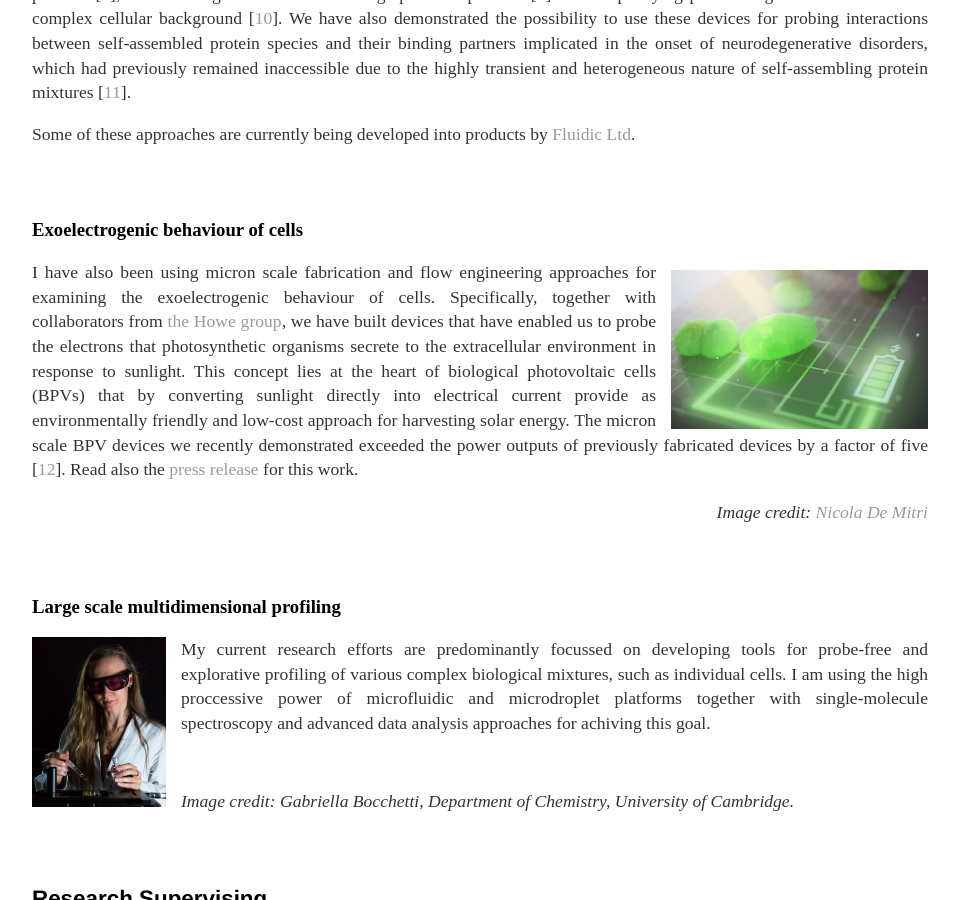
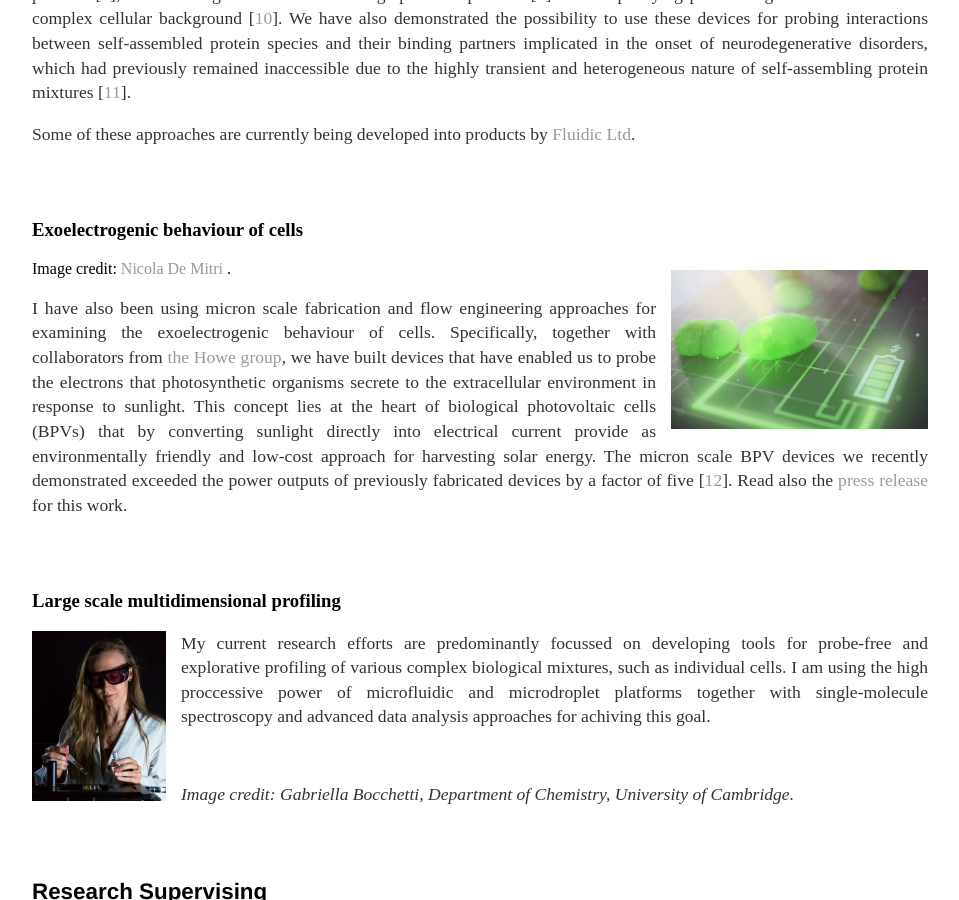
Before and after one commit to kadiliissaar/kadiliissaar.github.io, a Jekyll site: the page built from academic-profile/index.html, in a window 1280 px wide and 900 px high, scrolled down 989 px. Shown: the whole window, without its empty margins (160-1119 px from the left). Built offline with Jekyll 4.4.1, drawn with Linux system fonts in a browser that asks for light colours; some of the changed lines change nothing that is shown.

Commit message:
Update index.html

```diff
--- a/academic-profile/index.html
+++ b/academic-profile/index.html
@@ -65,6 +65,8 @@
 
 	<h3>Exoelectrogenic behaviour of cells</h3>
 <img src="https://github.com/kadiliissaar/kadiliissaar.github.io/raw/master/Photos/Research/BPV.png" style="float:right;width:257px;height:160;margin-left:15px;margin-top:10px">
+<figcaption>Image credit: <a href="https://nicolasap-dm.github.io/">Nicola De Mitri</a> .</figcaption>
+
 <p align="justify"> I have also been using micron scale fabrication and flow engineering approaches for examining the exoelectrogenic behaviour
 of cells. Specifically, together with collaborators from
 <a href="https://www.bioc.cam.ac.uk/research/howe">the Howe group</a>,
@@ -75,8 +77,7 @@
 demonstrated exceeded the power outputs of previously fabricated devices by a factor of five
 [<a href="https://www.nature.com/articles/s41560-017-0073-0">12</a>]. Read also the
 <a href="https://www.cam.ac.uk/research/news/harnessing-the-power-of-algae-new-greener-fuel-cells-move-step-closer-to-reality">press release</a>
-for this work.
-<p align="right"> <i> Image credit: <a href="https://nicolasap-dm.github.io/">Nicola De Mitri</a> </i> </p>
+for this work. </p>
 </br>
 </br>
 
```
